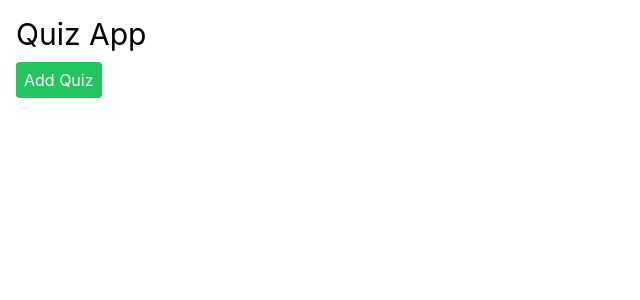
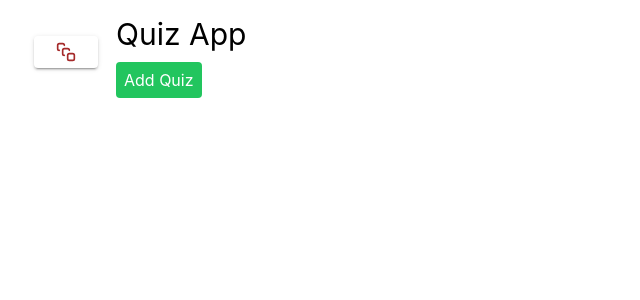
Before and after one commit to Aivazov/test-quiz-app, a React (Create React App) app: page / in a window 1280 px wide. Shown: the top 300 px of the page, without its empty margins (0-640 px from the left). Built offline with nearby package versions, Linux system fonts and the light colour scheme; the HTML template or start-up script is replaced by a standard one.

Commit message:
working on MUI buttons

```diff
--- a/package.json
+++ b/package.json
@@ -3,6 +3,10 @@
   "version": "0.1.0",
   "private": true,
   "dependencies": {
+    "@chakra-ui/react": "^2.8.2",
+    "@emotion/react": "^11.11.4",
+    "@emotion/styled": "^11.11.5",
+    "@mui/material": "^5.15.18",
     "@testing-library/jest-dom": "^5.17.0",
     "@testing-library/react": "^13.4.0",
     "@testing-library/user-event": "^13.5.0",
@@ -12,6 +16,7 @@
     "@types/react-dom": "^18.3.0",
     "react": "^18.3.1",
     "react-dom": "^18.3.1",
+    "react-icons": "^5.2.1",
     "react-router-dom": "^6.23.1",
     "react-scripts": "5.0.1",
     "tailwindcss": "^3.4.3",
--- a/src/App.tsx
+++ b/src/App.tsx
@@ -6,6 +6,7 @@ import AddQuiz from './components/AddQuiz/AddQuiz';
 import QuizContainer from './components/QuizContainer/QuizContainer';
 import { Quiz } from './types';
 import { getQuizzes, addQuiz } from './assets/localStorageAsset';
+import Header from './components/Header/Header';
 
 const App: React.FC = () => {
   const [quizzes, setQuizzes] = useState<Quiz[]>([]);
@@ -21,13 +22,16 @@ const App: React.FC = () => {
 
   return (
     <Router>
-      <div className="container mx-auto p-4">
+      <div className="container mx-auto p-4 flex flex-row w-full">
+        <Header />
+        <main>
           <h1 className="text-3xl mb-4">Quiz App</h1>
           <Routes>
             <Route path="/" element={<QuizList quizzes={quizzes} />} />
             <Route path="/add" element={<AddQuiz onAddQuiz={handleAddQuiz} />} />
             <Route path="/quiz/:id" element={<QuizContainer />} />
           </Routes>
+        </main>
       </div>
     </Router>
   );
--- /dev/null
+++ b/src/components/Header/Header.tsx
@@ -0,0 +1,50 @@
+import React from "react";
+import { LuSquareStack } from "react-icons/lu";
+import { styled } from "@mui/material/styles";
+// import { Button, ButtonGroup } from "@chakra-ui/react";
+import Button, { ButtonProps } from "@mui/material/Button";
+import { purple } from "@mui/material/colors";
+import { Link } from "react-router-dom";
+import { IconContext } from "react-icons";
+
+type Props = {};
+
+const ColorButton = styled(Button)<ButtonProps>(({ theme }) => ({
+  color: theme.palette.getContrastText(purple[100]),
+  width: "20px",
+  backgroundColor: "transparent",
+  "&:hover": {
+    backgroundColor: purple[100],
+  },
+}));
+
+const Header = (props: Props) => {
+  return (
+    <div className="w-[100px] flex justify-center items-start pt-5">
+      <ColorButton variant="contained">
+        <Link to="/">
+          <IconContext.Provider value={{ color: "brown", size: "20px" }}>
+            <LuSquareStack />
+          </IconContext.Provider>
+        </Link>
+      </ColorButton>
+      {/* <Button variant="contained" className="w-[auto] bg-transparent">
+        <Link to="/">
+          <LuSquareStack />
+        </Link>
+      </Button> */}
+      {/* <Button colorScheme="blue" variant="outline">
+        <Link to="/">
+          <LuSquareStack />
+          Button
+        </Link>
+      </Button> */}
+
+      {/* <ButtonGroup>
+        <Button colorScheme="orange">Orange</Button>
+      </ButtonGroup> */}
+    </div>
+  );
+};
+
+export default Header;
```
Also changed, not shown: 1 other file (tests, documents, lock files or other folders). Lines whose indentation alone changed are shown as unchanged.
